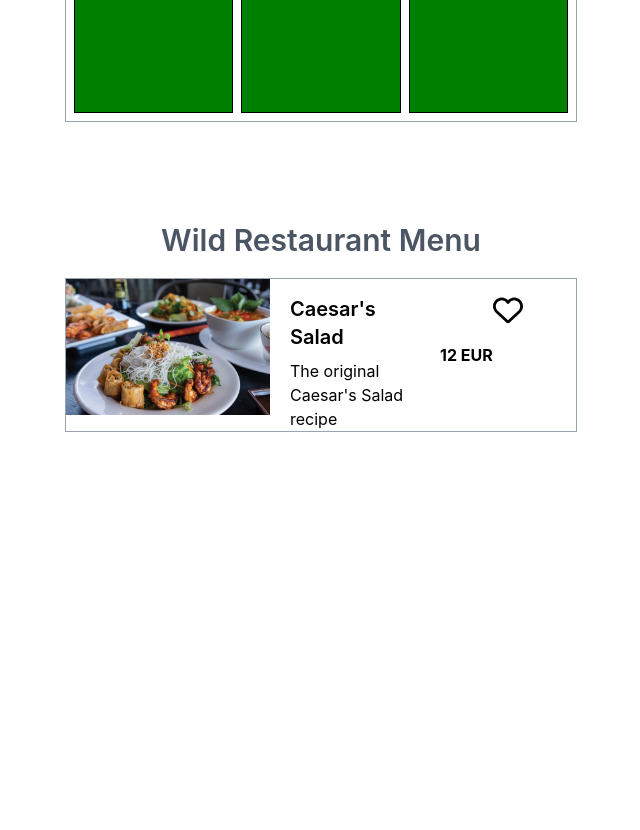
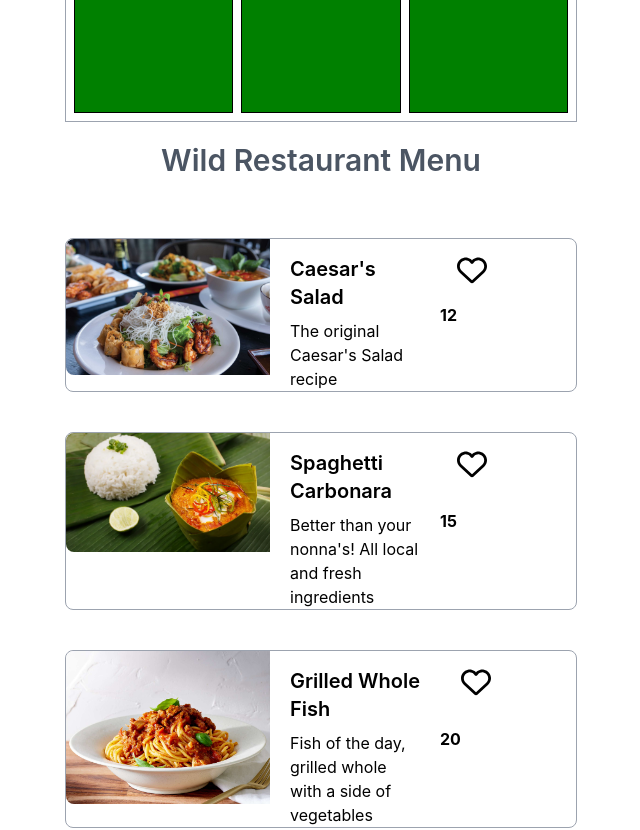
Before and after one commit to tuyishimejohnson/React_Practice, a React (Create React App) app: page / in a window 1280 px wide. Shown: the part 5780-6610 px from the top of the page, without its empty margins (319-959 px from the left). Before the commit the page ends 6292 px from the top, so only its background shows below. Built offline with nearby package versions, Linux system fonts and the light colour scheme.

Commit message:
Added all the components with different details.

```diff
--- a/src/App.jsx
+++ b/src/App.jsx
@@ -9,6 +9,8 @@ import Header from "./header.jsx";
 import MemeGenerator from "./memeGenerator.jsx";
 import Star from "./star.jsx"
 import MenuList from "./MenuList.jsx";
+import foodList from "./foodList.jsx";
+import Title from './title'
 
 
 function App() {
@@ -18,7 +20,7 @@ function App() {
   const result = data.map(item => {
     return (
       < TravelJourney
-          location={item.location}
+      location={item.location}
           title={item.title}
           startdate={item.startDate}
           enddate={item.endDate}
@@ -29,6 +31,20 @@ function App() {
   })
 
 
+
+  const foods = foodList.map(food => {
+    return (
+      < MenuList
+      itemName={food.itemName}
+        description={food.description}
+        image={food.foodImage}
+        price={food.price}
+        favorite={food.isFavorite}
+
+        />
+      )
+    })
+
   return (
       <div>
         < Navigation />
@@ -38,7 +54,9 @@ function App() {
         { result }
         < MemeGenerator />
         < Star darkMode={true} on={true}/>
-        < MenuList />
+
+        < Title />
+        { foods }
       </div>
   );
 }
--- a/src/MenuList.jsx
+++ b/src/MenuList.jsx
@@ -2,20 +2,23 @@ import React from 'react'
 import { FontAwesomeIcon } from '@fortawesome/react-fontawesome'
 import { faHeart } from '@fortawesome/free-regular-svg-icons'
 
-const MenuList = () => {
+
+
+
+const MenuList = (props) => {
   return (
-    <div className='w-[40%] m-auto my-20'>
-        <h1 className='text-3xl text-center font-semibold text-gray-600 py-5'>Wild Restaurant Menu</h1>
-        <div className='border border-gray-400 flex'>
+
+    <div className='w-[40%] m-auto my-10'>
+        <div className='border rounded-lg border-gray-400 flex'>
             <div className='w-2/5'>
-                <img src={require("./images/asian1food.jpg")} alt="" className='w-full'/>
+                <img src={props.image} alt="" className='w-full rounded-l-lg' />
             </div>
             <div className='flex flex-col w-1/3 px-5'>
-                <h1 className='text-xl font-semibold pt-4 pb-2'>Caesar's Salad</h1>
-                <p>The original Caesar's Salad recipe</p>
+                <h1 className='text-xl font-semibold pt-4 pb-2'>{props.itemName}</h1>
+                <p>{props.description}</p>
             </div>
 
-            <span className='font-bold flex flex-col justify-center'>12 EUR</span>
+            <span className='font-bold flex flex-col justify-center'>{props.price}</span>
             <span className='pt-4 flex'>< FontAwesomeIcon icon={faHeart} className='text-3xl'/></span>
         </div>
     </div>
--- /dev/null
+++ b/src/title.jsx
@@ -0,0 +1,11 @@
+import React from 'react'
+
+const Title = () => {
+  return (
+    <div>
+        <h1 className='text-3xl text-center font-semibold text-gray-600 py-5'>Wild Restaurant Menu</h1>
+    </div>
+  )
+}
+
+export default Title
```
